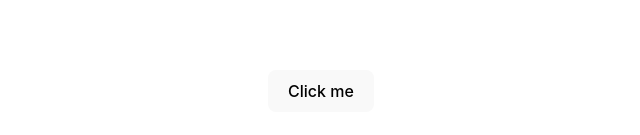
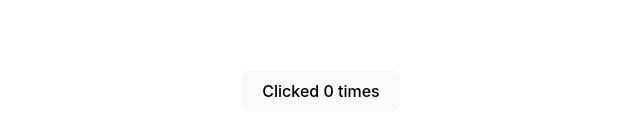
Before and after one commit to changDDAO/study-front, a React (Vite) app: page / in a window 1280 px wide. Shown: the part 309-444 px from the top of the page, without its empty margins (319-959 px from the left). Built offline with nearby package versions, Linux system fonts and the light colour scheme.

Commit message:
feat: useState() React Hooks를 사용한 count 상태관리

```diff
--- a/src/components/MyButton.jsx
+++ b/src/components/MyButton.jsx
@@ -1,13 +1,15 @@
-import React from 'react';
+import React, {useState} from 'react';
 
 function MyButton(props) {
+    const [count, setCount] = useState(0);
+
     function handleClick(){
-        alert('You clicked me!');
+        setCount(prev => prev + 1);
     }
     return (
         <div>
             <button onClick={handleClick}>
-                Click me
+                Clicked {count} times
             </button>
         </div>
     );
```
